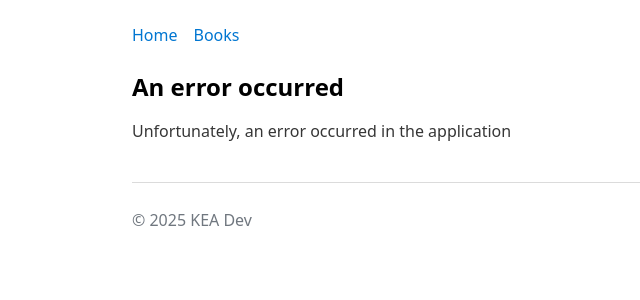
After one commit to Steffen-Svenningsen/php_library_mvc, a PHP site: page /App/Views/Errors/500.php in a window 1280 px wide. The commit adds this page. Shown: the top 300 px of the page, without its empty margins (108-748 px from the left). Run offline with PHP 8.4, Linux system fonts and the light colour scheme; data that the repository does not hold is empty.

Commit message:
Add early error handling

```diff
--- a/App/Views/Base/header.php
+++ b/App/Views/Base/header.php
@@ -5,6 +5,7 @@
     <meta name="viewport" content="width=device-width, initial-scale=1.0">
     <title><?=$pageTitle ?></title>
     <link rel="stylesheet" href="https://cdn.jsdelivr.net/npm/water.css@2/out/water.css">
+    <link rel="stylesheet" href="css/styles.css">
 </head>
 <body>
     <header>
--- /dev/null
+++ b/App/Views/Errors/500.php
@@ -0,0 +1,12 @@
+<?php include dirname(__DIR__) . '/Base/header.php'; ?>
+<?php include dirname(__DIR__) . '/Base/nav.php'; ?>
+    <main>
+        <section>
+            <header>
+                <h2>An error occurred</h2>
+            </header>
+            <p>Unfortunately, an error occurred in the application</p>
+            <?=$errorInfo ?? '' ?>
+        </section>
+    </main>
+<?php include dirname(__DIR__) . '/Base/footer.php'; ?>
--- /dev/null
+++ b/public/css/styles.css
@@ -0,0 +1,20 @@
+:root {
+    --colorError: red;
+}
+
+nav ul {
+    display: flex;
+    flex-flow: row nowrap;
+    gap: 1rem;
+    padding-left: 0;
+
+    li {
+        list-style-type: none;
+    }
+}
+
+#error {
+    border: thick solid var(--colorError);
+    padding: 0 1rem;
+    border-radius: 1rem;
+}
--- a/public/index.php
+++ b/public/index.php
@@ -17,6 +17,12 @@ spl_autoload_register(function ($class) {
 });
 
 /**
+ * Custom erro and exception handling
+ */
+set_error_handler('Core\Error::errorHandler');
+set_exception_handler('Core\Error::exceptionHandler');
+
+/**
  * Routing
  */
 $router = new Core\Router();
```
Also changed, not shown: App/Config.php (added, +10 -0 lines), App/Views/Errors/404.php (added, +12 -0 lines), Core/Error.php (added, +49 -0 lines).
